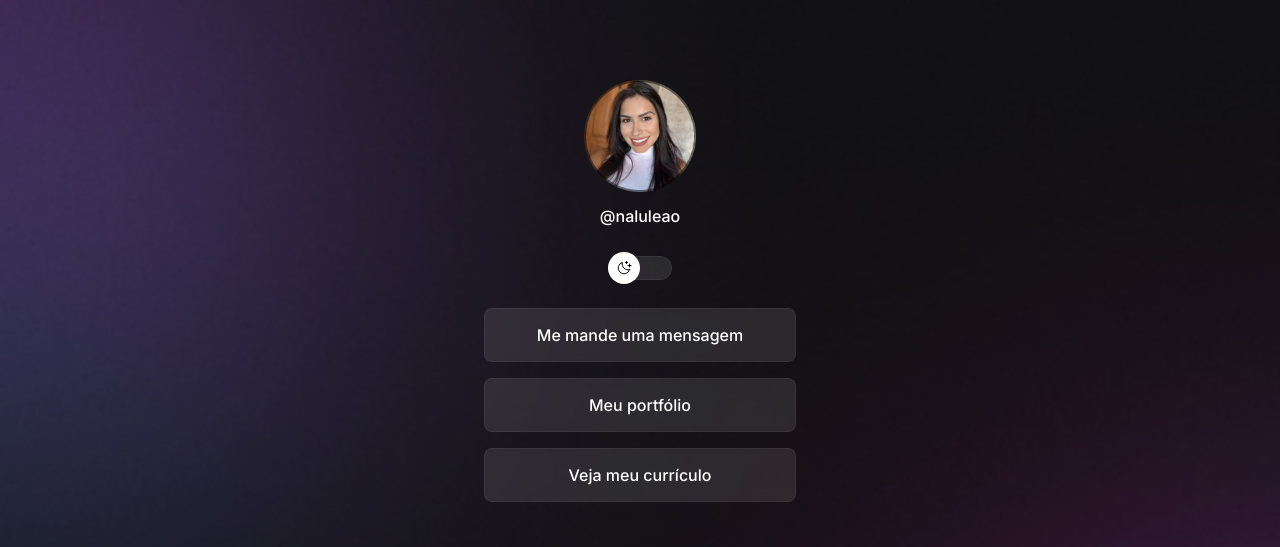
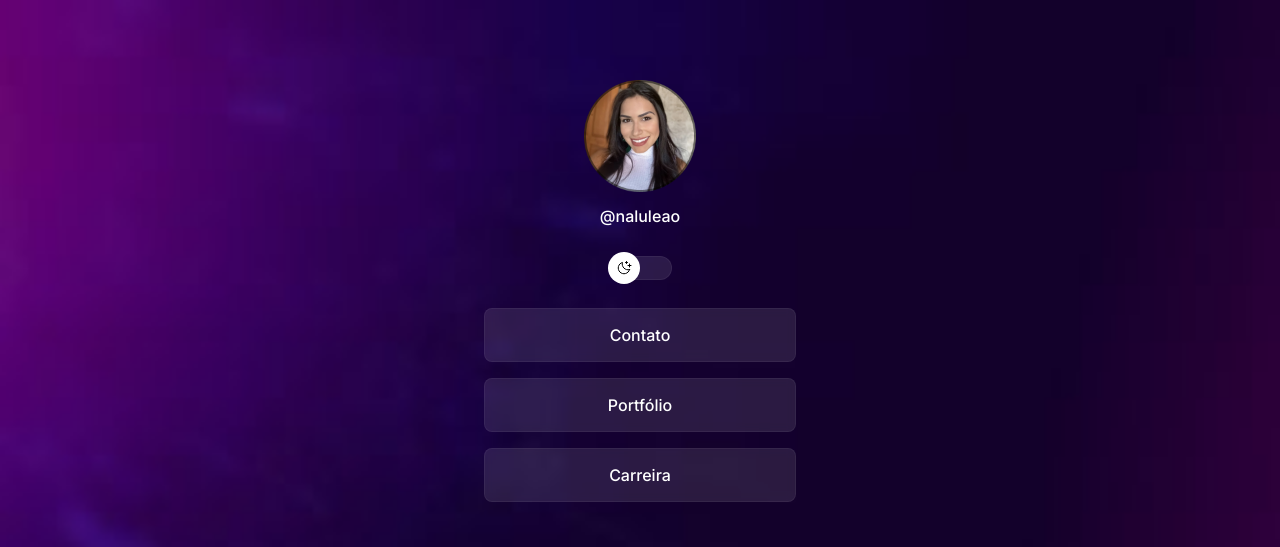
Before and after one commit to naluleao/project, a plain HTML site: page index.html in a window 1280 px wide. Shown: the top 547 px of the page. Drawn offline with nearby package versions, Linux system fonts and the light colour scheme.

Commit message:
novos backgrounds e mudanças de links e botões

```diff
--- a/index.html
+++ b/index.html
@@ -29,16 +29,16 @@
 
       <ul>
         <li>
-          <a href="#" target="_blank">Me mande uma mensagem</a>
-        </li>
-        <li>
-          <a href="https://github.com/naluleao" target="_blank"
-            >Meu portfólio</a
+          <a href="https://mailto:analeao21@gmail.com" target="_blank"
+            >Contato</a
           >
         </li>
         <li>
+          <a href="https://github.com/naluleao" target="_blank">Portfólio</a>
+        </li>
+        <li>
           <a href="https://linkedin.com/in/naluleao" target="_blank"
-            >Veja meu currículo</a
+            >Carreira</a
           >
         </li>
       </ul>
--- a/style.css
+++ b/style.css
@@ -5,7 +5,7 @@
 }
 :root {
   --text-color: white;
-  --bg-url: url(./assets/bg-mobile.jpg);
+  --bg-url: url(./assets/darkmodenalu.jpg);
   --stroke-color: rgba(255, 255, 255, 0.05);
   --surface-color: rgba(255, 255, 255, 0.1);
   --surface-color-hover: rgba(0, 0, 0, 0.02);
@@ -14,7 +14,7 @@
 }
 .light {
   --text-color: black;
-  --bg-url: url(./assets/bg-mobile-light.jpg);
+  --bg-url: url(./assets/lightmodenalu.jpg);
   --stroke-color: rgba(0, 0, 0, 0.05);
   --surface-color: rgba(0, 0, 0, 0.05);
   --surface-color-hover: rgba(0, 0, 0, 0.02);
```
Also changed, not shown: assets/darkmodenalu.jpg (added), assets/lightmodenalu.jpg (added).
